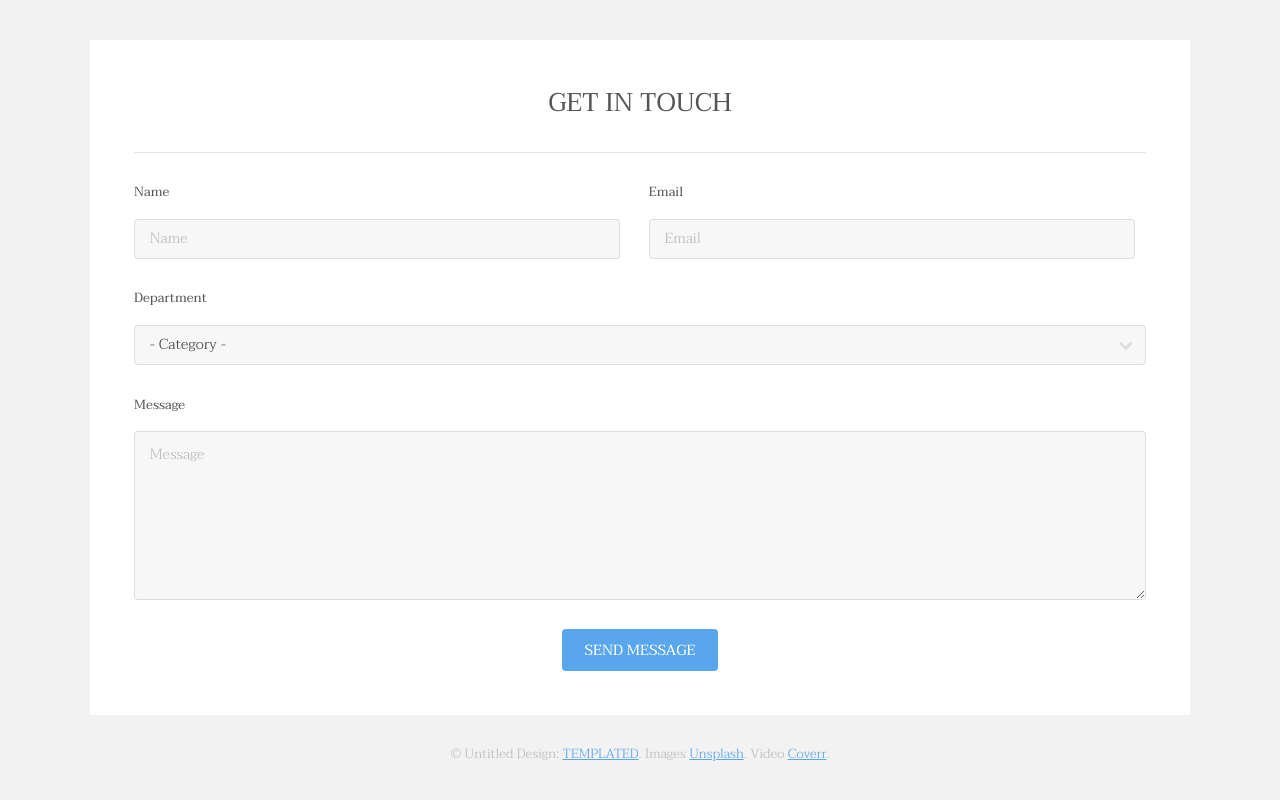
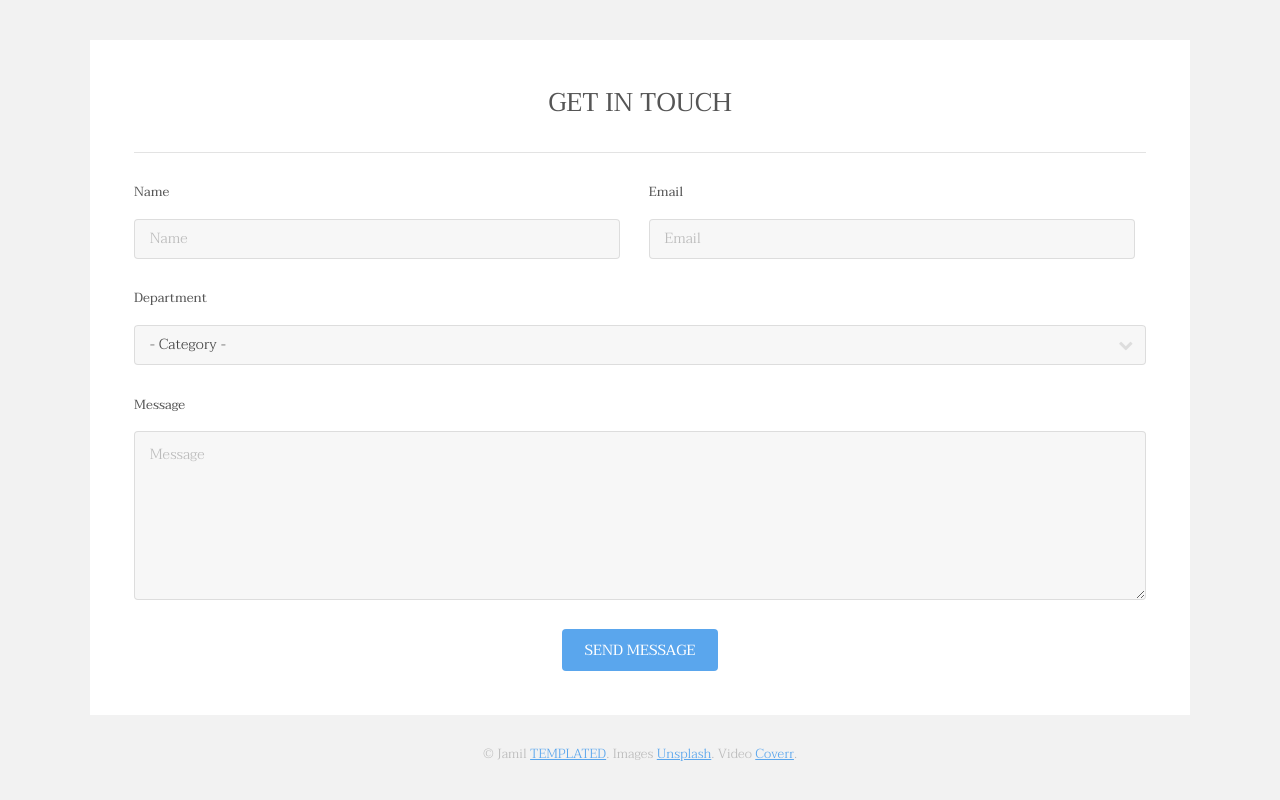
Before and after one commit to JamilSalamLazaro/REP_04_METROPOLITA, a plain HTML site: page index.html in a window 1280 px wide. Shown: the part 3231-4031 px from the top of the page. Drawn offline with Linux system fonts and the light colour scheme.

Commit message:
cambios en el pie de página por Jamil

```diff
--- a/index.html
+++ b/index.html
@@ -194,7 +194,7 @@
 						</div>
 					</section>
 					<div class="copyright">
-						&copy; Untitled Design: <a href="https://templated.co/">TEMPLATED</a>. Images <a href="https://unsplash.com/">Unsplash</a>. Video <a href="http://coverr.co/">Coverr</a>.
+						&copy; Jamil <a href="https://templated.co/">TEMPLATED</a>. Images <a href="https://unsplash.com/">Unsplash</a>. Video <a href="http://coverr.co/">Coverr</a>.
 					</div>
 				</div>
 			</footer>
```
